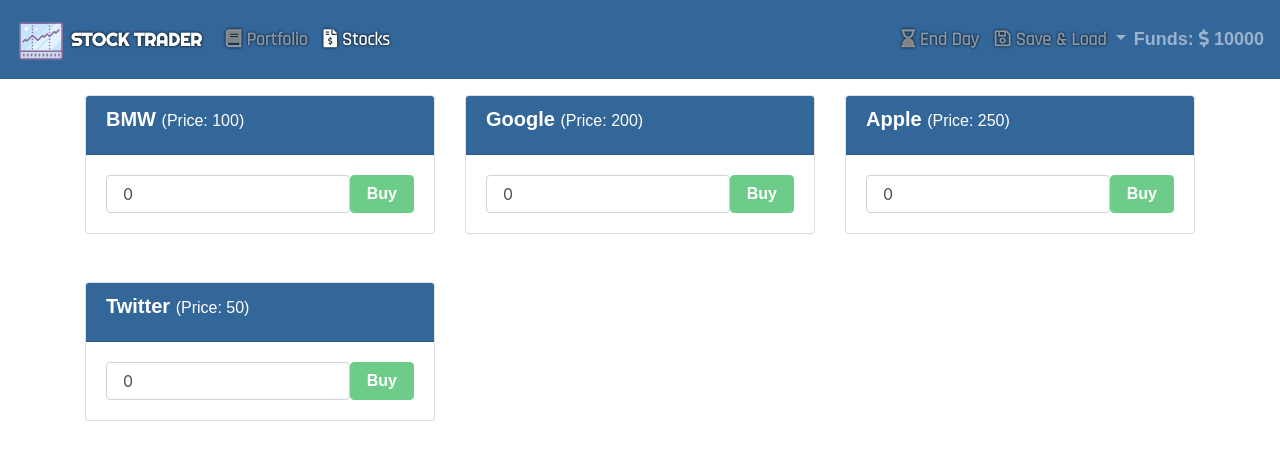
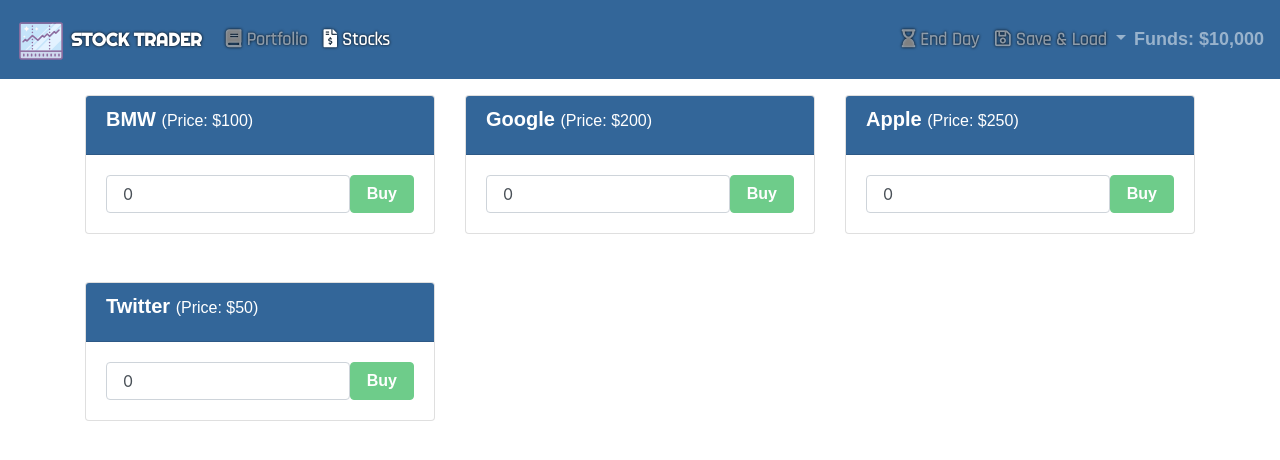
Before and after one commit to Belchenkov/stock_trader_vuejs, a Vue app: page /stocks in a window 1280 px wide. Shown: the top 460 px of the page. Built offline with nearby package versions, Linux system fonts and the light colour scheme; a web font is replaced by a local one.

Commit message:
Add Filter Currency

```diff
--- a/src/components/Header.vue
+++ b/src/components/Header.vue
@@ -56,7 +56,7 @@
       </li>
       </ul>
       <strong class="navbar-text navbar-right">
-         Funds: <i class="fas fa-dollar-sign"></i> {{ funds }}</strong>
+         Funds: {{ funds | currency }}</strong>
     </div>
   </nav>
   </div>
--- a/src/components/Home.vue
+++ b/src/components/Home.vue
@@ -5,7 +5,7 @@
     <p>Click on 'End Day' to begin a New Day!</p>
     <hr class="my-4">
     <p class="lead">
-      Your Funds: {{ funds }}
+      Your Funds: {{ funds | currency}}
     </p>
 </div>
 </template>
--- a/src/components/portfolio/Stock.vue
+++ b/src/components/portfolio/Stock.vue
@@ -4,7 +4,7 @@
         <div class="card-header bg-info">
           <h5 class="card-title text-white">
               {{ stock.name }}
-              <small>(Price: {{ stock.price }} | Quantity: {{ stock.quantity }})</small>
+              <small>(Price: {{ stock.price | currency}} | Quantity: {{ stock.quantity }})</small>
             </h5>
         </div>
         <div class="card-body d-flex justify-content-between">
--- a/src/components/stocks/Stock.vue
+++ b/src/components/stocks/Stock.vue
@@ -4,7 +4,7 @@
         <div class="card-header bg-info">
           <h5 class="card-title text-white">
               {{ stock.name }}
-              <small>(Price: {{ stock.price }})</small>
+              <small>(Price: {{ stock.price | currency}})</small>
             </h5>
         </div>
         <div class="card-body d-flex justify-content-between">
--- a/src/main.js
+++ b/src/main.js
@@ -10,6 +10,10 @@
 
 Vue.config.productionTip = false
 Vue.use(VueRouter)
+
+Vue.filter('currency', (value) => {
+  return '$' + value.toLocaleString();
+})
 
 const router = new VueRouter({
   mode: 'history',
```
